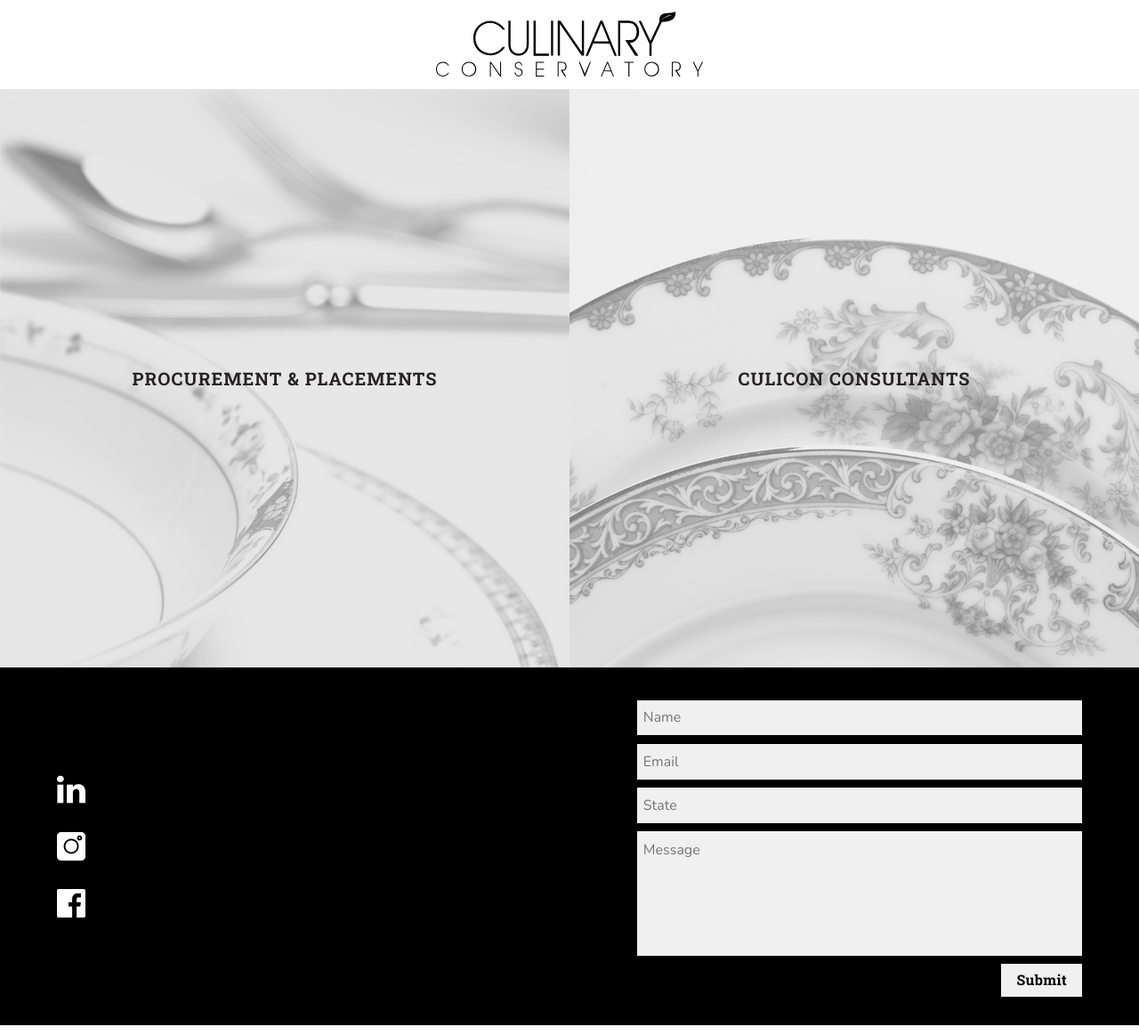
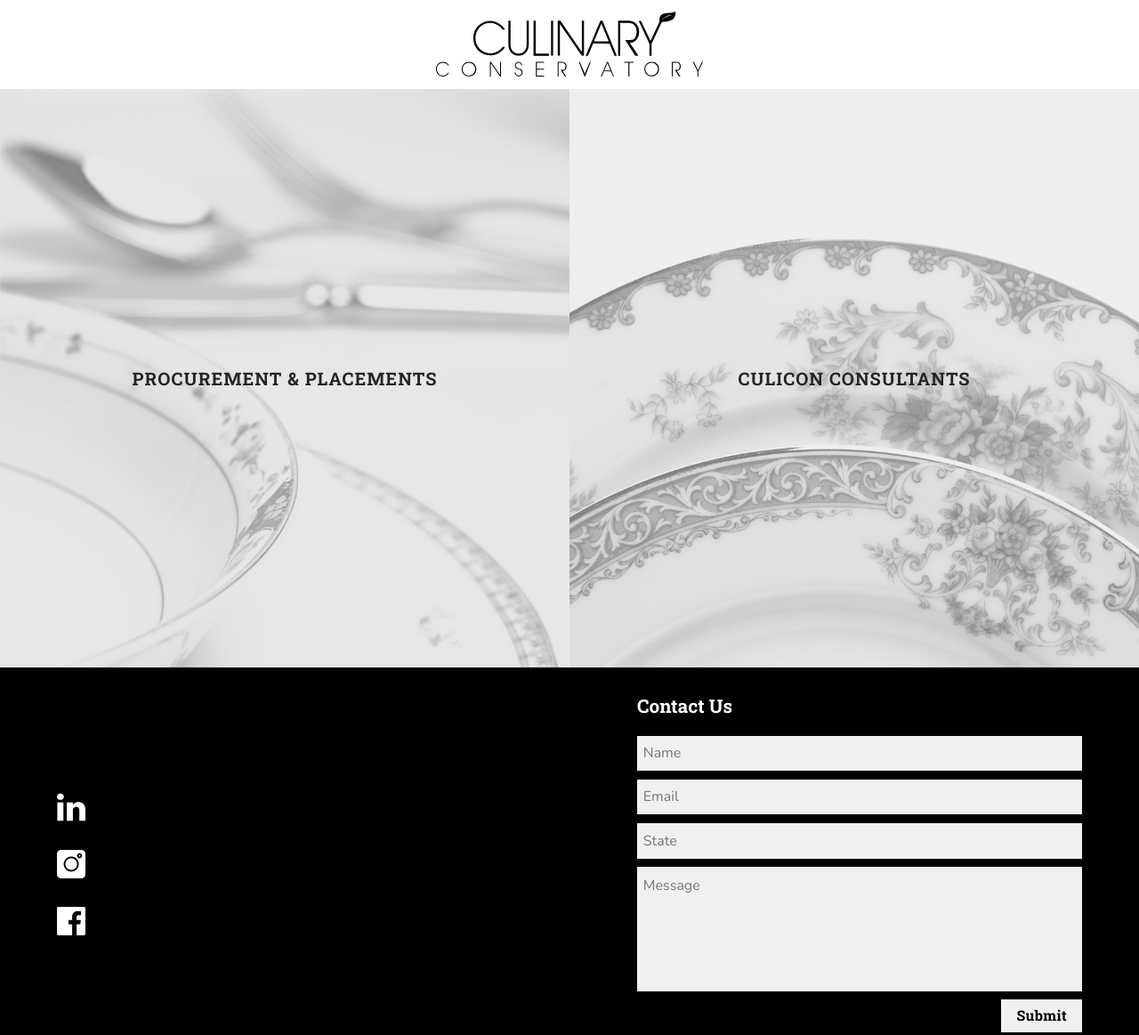
Before and after one commit to cg219/culinaryconservatory, a React app: page / in a window 1280 px wide. Shown: the whole page at 89% size. Built offline with nearby package versions, Linux system fonts and the light colour scheme.

Commit message:
Form Changes

```diff
--- a/src/components/contact-form/contact-form.component.jsx
+++ b/src/components/contact-form/contact-form.component.jsx
@@ -18,6 +18,7 @@ class ContactForm extends React.Component {
     render() {
         return (
             <div className="contact-form">
+                <h3 className="contact-form-title">Contact Us</h3>
                 <form onSubmit={ this.sendForm }>
                     <div className="input-wrapper">
                         <input type="text" placeholder="Name" />
--- a/src/components/contact-form/contact-form.style.scss
+++ b/src/components/contact-form/contact-form.style.scss
@@ -8,6 +8,12 @@
         flex-direction: column;
         justify-content: flex-start;
         align-items: flex-end;
+    }
+
+    &-title {
+        color: #FFF;
+        font-size: 1.3rem;
+        margin: 0 0 1rem 0;
     }
 }
 
```
